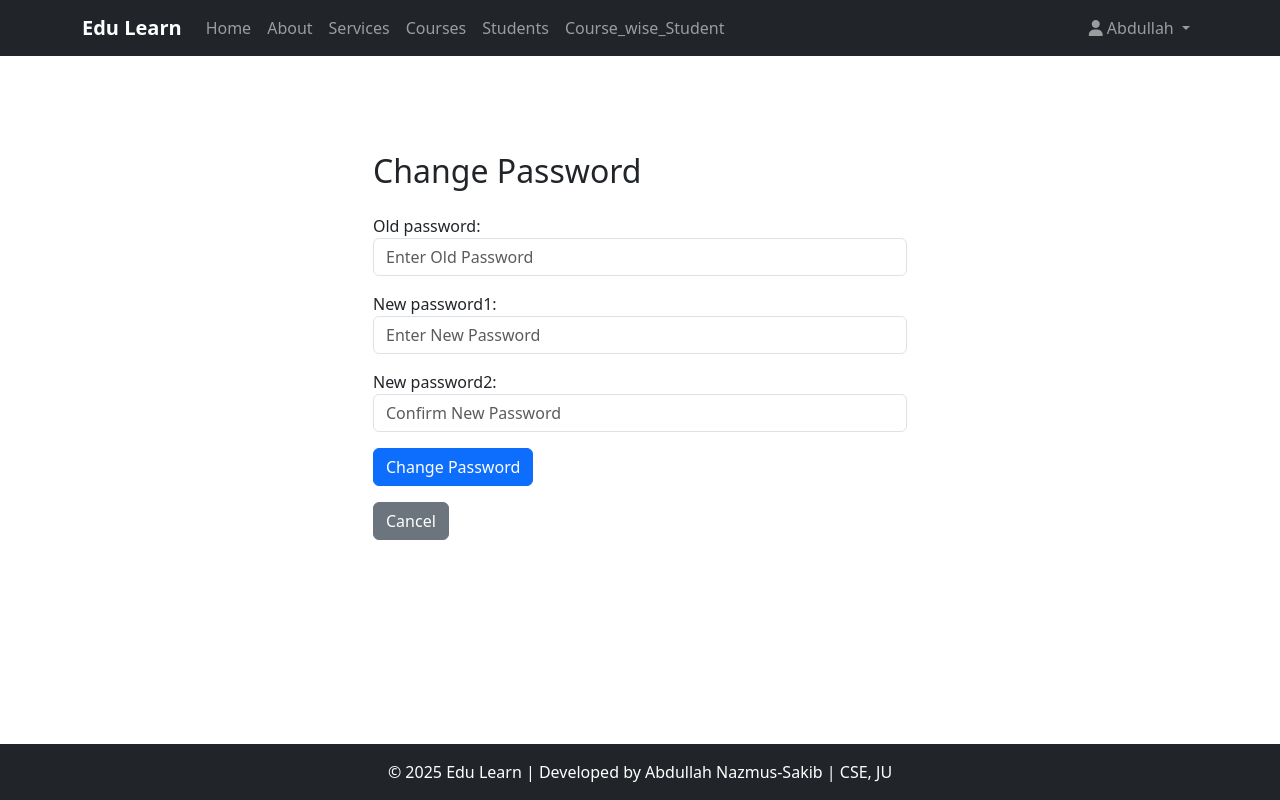
After one commit to AbdullahRFA/Edu_Learn_Django_CURD_Project, a Django app: page /change_password in a window 1280 px wide. The commit adds this page. Run offline with Django 5.2, Linux system fonts and the light colour scheme; a user stored in the database is signed in.

Commit message:
added functionality for password change and confirmation page

```diff
--- a/Course_app/forms.py
+++ b/Course_app/forms.py
@@ -1,6 +1,7 @@
 from django import forms
 from django.contrib.auth.models import User
-from django.contrib.auth.forms import UserCreationForm
+from django.contrib.auth.forms import UserCreationForm, PasswordChangeForm
+
 from .models import Course, Lesson, Student
 
 class CourseForm(forms.ModelForm):
@@ -46,7 +47,7 @@ class UserRegistrationForm(UserCreationForm):
         fields = ['username', 'email', 'password1', 'password2']
 
         widgets = {
-            'username': forms.TextInput(attrs={'class': 'form-control ', 'placeholder': 'Enter your username'}),
+            'username': forms.TextInput(attrs={'class': 'form-control', 'placeholder': 'Enter your username'}),
             'password1': forms.PasswordInput(attrs={'class': 'form-control ', 'placeholder': 'Enter your password'}),
             'password2': forms.PasswordInput(attrs={'class': 'form-control ', 'placeholder': 'Confirm your password'}),
         }
@@ -67,3 +68,15 @@ class UserUpdateForm(forms.ModelForm):
             'username':forms.TextInput(attrs={'class':'form-control'}),
             'email':forms.EmailInput(attrs={'class':'form-control'})
         }
+
+
+class UserPasswordChangeForm(PasswordChangeForm):
+    old_password = forms.CharField(
+        widget=forms.PasswordInput(attrs={'class': 'form-control', 'placeholder': 'Enter Old Password'})
+    )
+    new_password1 = forms.CharField(
+        widget=forms.PasswordInput(attrs={'class': 'form-control', 'placeholder': 'Enter New Password'})
+    )
+    new_password2 = forms.CharField(
+        widget=forms.PasswordInput(attrs={'class': 'form-control', 'placeholder': 'Confirm New Password'})
+    )
--- a/Course_app/urls.py
+++ b/Course_app/urls.py
@@ -44,6 +44,7 @@ urlpatterns = [
     path('forgot_password/', views.request_password_reset, name='forgot_password'),
     path('verify_otp/<str:email>/', views.verify_otp, name='verify_otp'),
     path('reset_password/<str:email>/', views.reset_password, name='reset_password'),
+    path('change_password', views.change_password, name='change_password'),
 
 
 
--- a/Course_app/views.py
+++ b/Course_app/views.py
@@ -1,9 +1,9 @@
 from django.contrib import messages
-from django.contrib.auth import authenticate, login, logout
+from django.contrib.auth import authenticate, login, logout, update_session_auth_hash
 from django.contrib.auth.decorators import login_required
 from django.contrib.auth.forms import AuthenticationForm
 from django.shortcuts import get_object_or_404, redirect, render
-from .forms import CourseForm, LessonForm, StudentForm, UserRegistrationForm, UserUpdateForm
+from .forms import CourseForm, LessonForm, StudentForm, UserRegistrationForm, UserUpdateForm, UserPasswordChangeForm
 from .models import Course, Lesson, Student
 
 # for sending mail to get otp
@@ -280,6 +280,7 @@ def register_user(request):
 
     return render(request,"Course_app/user_login_and_register_form.html",context)
 
+@login_required(login_url='login_user')
 def user_profile(request):
     if request.method == "POST":
         form = UserUpdateForm(request.POST, instance=request.user)
@@ -375,3 +376,20 @@ def reset_password(request, email):
             messages.error(request, "Passwords do not match. Try again.")
 
     return render(request, "Course_app/reset_password.html", {'email': email})
+
+
+@login_required(login_url='login_user')
+def change_password(request):
+    if request.method == 'POST':
+        form = UserPasswordChangeForm(request.user, request.POST)
+        if form.is_valid():
+            user = form.save()
+            update_session_auth_hash(request, user)  # Keep the user logged in
+            messages.success(request, "Your password was successfully updated!")
+            return redirect('course_list')  # Redirect to home page or dashboard
+        else:
+            messages.error(request, "Please correct the error below.")
+    else:
+        form = UserPasswordChangeForm(request.user)
+
+    return render(request, 'Course_app/change_password.html', {'form': form})
--- /dev/null
+++ b/templates/Course_app/change_password.html
@@ -0,0 +1,24 @@
+{% extends 'Course_app/base.html' %}
+
+{% block title %}Change Password{% endblock %}
+
+{% block content %}
+<div class="container mt-5 w-50">
+    <h2 class="mb-4">Change Password</h2>
+
+    {% if messages %}
+        {% for message in messages %}
+            <div class="alert alert-{{ message.tags }}">{{ message }}</div>
+        {% endfor %}
+    {% endif %}
+
+    <form method="POST">
+        {% csrf_token %}
+        {{ form.as_p }}
+
+        <button type="submit" class="btn btn-primary">Change Password</button>
+    </form>
+
+    <a href="{% url 'course_list' %}" class="btn btn-secondary mt-3">Cancel</a>
+</div>
+{% endblock %}
--- a/templates/Course_app/navbar.html
+++ b/templates/Course_app/navbar.html
@@ -48,7 +48,7 @@
                         <li><a class="dropdown-item" href="{% url 'login_user' %}"><i class="fas fa-sign-in-alt"></i> Login</a></li>
                         <li><hr class="dropdown-divider"></li>
                         <li><a class="dropdown-item text-danger" href="{% url 'logout_user' %}"><i class="fas fa-sign-out-alt"></i> Logout</a></li>
-                        <li><a class="dropdown-item text-info" href="{% url 'forgot_password' %}"><i class="fas fa-sign-out-alt"></i> Forgot Password</a></li>
+                        <li><a class="dropdown-item text-success" href="{% url 'change_password' %}"><i class="fas fa-sign-out-alt"></i> Change Password</a></li>
                         <li><a class="dropdown-item text-info" href="{% url 'user_profile' %}"><i class="fas fa-sign-out-alt"></i> Update Profile</a></li>
                     </ul>
                 </li>
--- a/templates/Course_app/profile.html
+++ b/templates/Course_app/profile.html
@@ -8,7 +8,11 @@
     <form method="post">
         {% csrf_token %}
         {{ form.as_p }}
-        <button type="submit" class="btn btn-primary">Update</button>
+        <div class="d-flex justify-content-between">
+            <button type="submit" class="btn btn-outline-success">Update</button>
+            <a href="{% url 'course_list' %}" class="btn btn-outline-primary">Cancel</a>
+
+        </div>
     </form>
 </div>
 {% endblock content %}
```
Also changed, not shown: templates/Course_app/user_login_and_register_form.html (+10 -1 lines), db.sqlite3.
